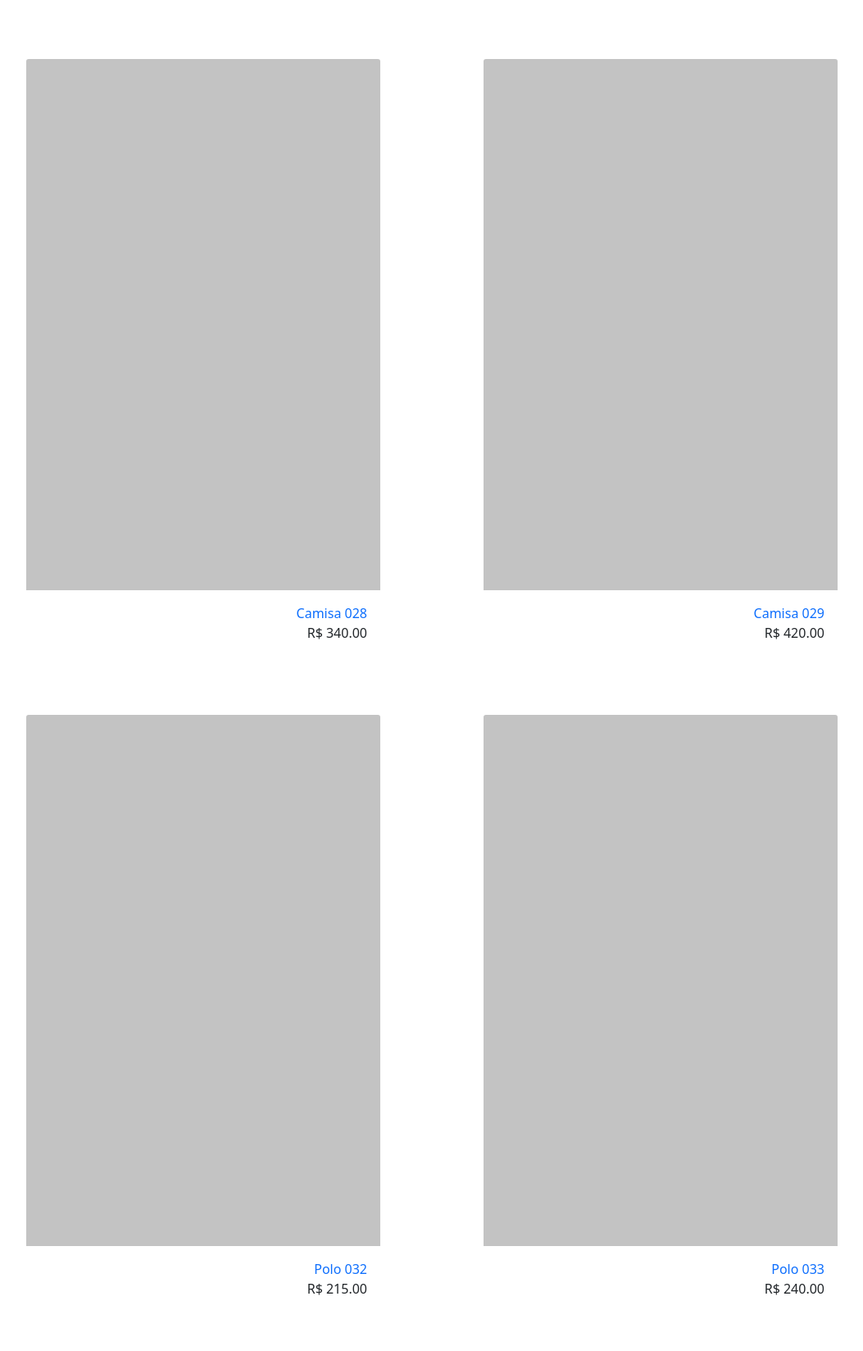
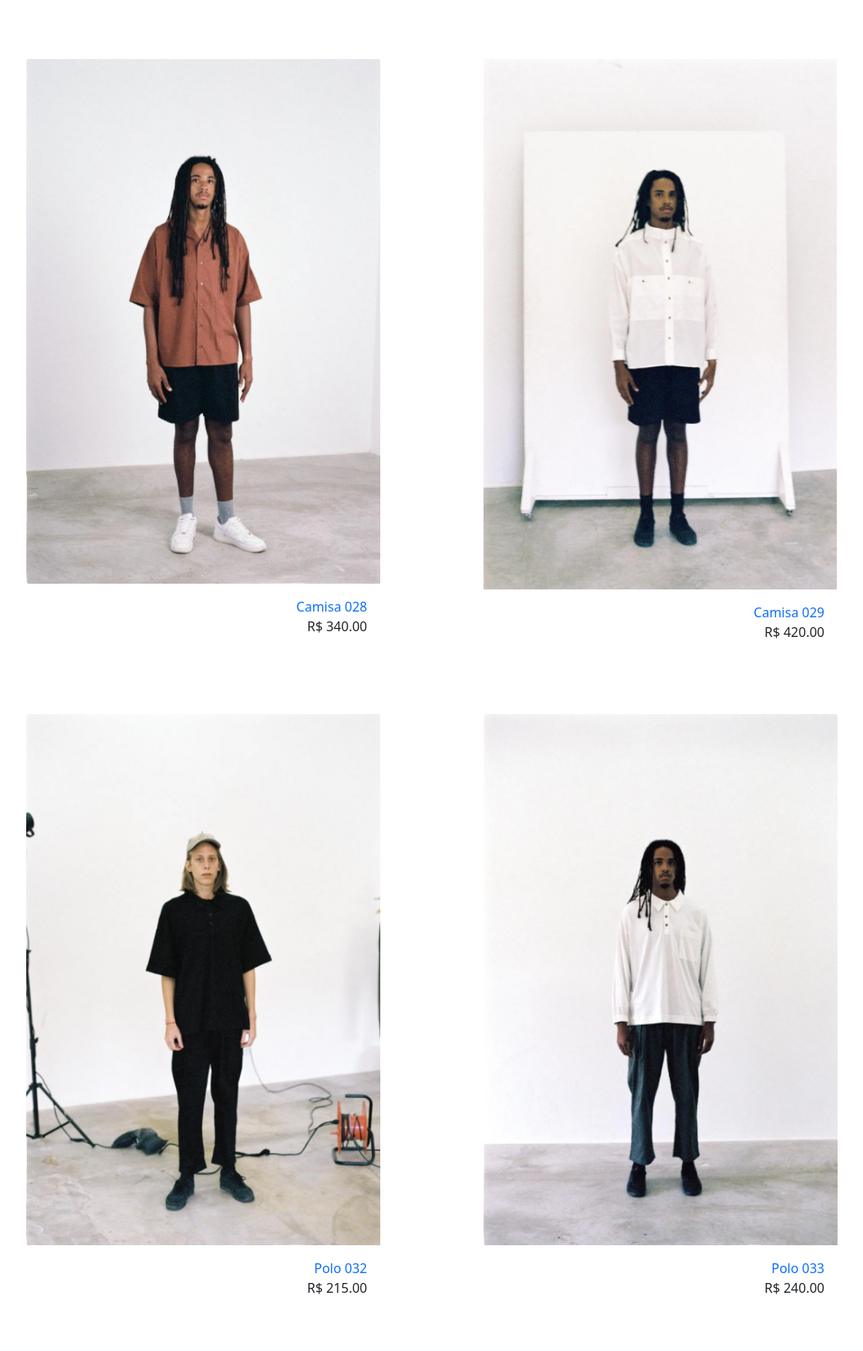
Before and after one commit to joaopaulosrosa/ecommerce, a Django app: page / in a window 1280 px wide. Shown: the part 56-1704 px from the top of the page at 82% size, without its empty margins (113-1166 px from the left). After the commit the page ends 1635 px from the top, so only its background shows below. Run offline with Django 4.2, Linux system fonts and the light colour scheme; data comes from the database, SQL or seed files in the repository; both versions use the stored data as it was after the commit; some libraries are stand-ins or nearby versions.

Commit message:
added product's image to store template

```diff
--- a/ecommerce/settings.py
+++ b/ecommerce/settings.py
@@ -128,3 +128,7 @@ DEFAULT_AUTO_FIELD = 'django.db.models.BigAutoField'
 STATICFILES_DIRS = [
     os.path.join(BASE_DIR, 'static')
 ]
+
+MEDIA_URL = '/images/'
+
+MEDIA_ROOT = os.path.join(BASE_DIR, 'static/images')
--- a/ecommerce/urls.py
+++ b/ecommerce/urls.py
@@ -13,11 +13,14 @@ Including another URLconf
     1. Import the include() function: from django.urls import include, path
     2. Add a URL to urlpatterns:  path('blog/', include('blog.urls'))
 """
-from xml.etree.ElementInclude import include
 from django.contrib import admin
 from django.urls import path, include
+from django.conf.urls.static import static
+from django.conf import settings
 
 urlpatterns = [
     path('admin/', admin.site.urls),
     path('', include('store.urls')),
 ]
+
+urlpatterns += static(settings.MEDIA_URL, document_root=settings.MEDIA_ROOT)
--- a/store/templates/store/store.html
+++ b/store/templates/store/store.html
@@ -12,7 +12,7 @@
 
         <div class="card-product p-3 p-md-4 d-flex flex-column align-items-strech h-100 position-relative final" style="min-width: 18rem; max-width: 30rem; margin: 0 auto">
           <a href="">
-            <img class="card-img-top" src="{% static 'images/no_image.png' %}" alt="Card image cap">
+            <img class="card-img-top" src="{{ product.image.url }}" alt="Card image cap">
           </a>
 
           <div class="card-body">
```
Also changed, not shown: db.sqlite3, polo_033.png (added), static/images/camisa_028.png (added), static/images/camisa_029.png (added), static/images/polo_032.png (added), static/images/polo_033.png (added).
